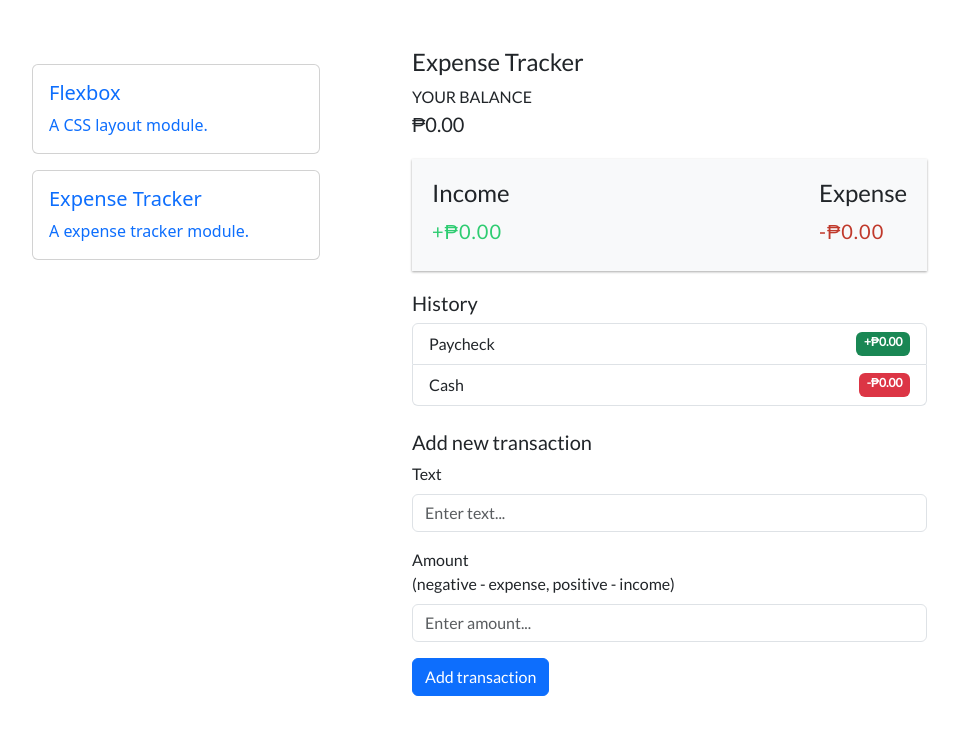
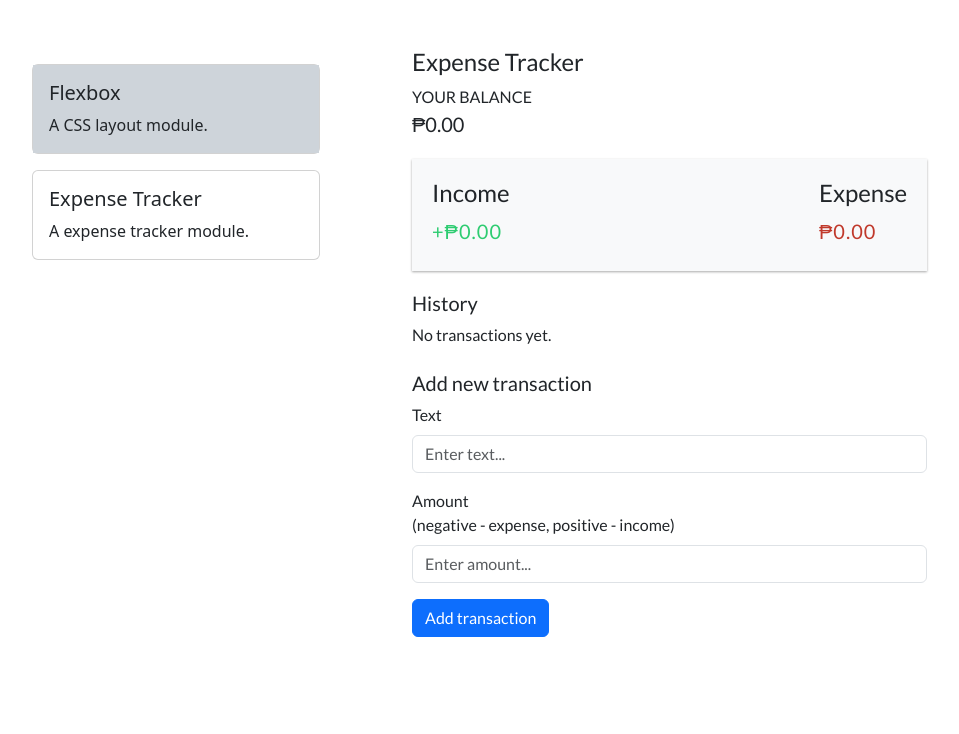
Before and after one commit to the-name-romel/microtools-project, a Vue app: page /expense-tracker in a window 1280 px wide. Shown: the top 734 px of the page, without its empty margins (50-1009 px from the left). Built offline with nearby package versions, Linux system fonts and the light colour scheme.

Commit message:
Finish functions

```diff
--- a/src/App.vue
+++ b/src/App.vue
@@ -1,5 +1,11 @@
 <script setup>
+import { ref } from "vue";
 import { RouterLink, RouterView } from "vue-router";
+
+const currentPath = ref("/");
+const setCurrentPath = (path) => {
+  currentPath.value = path;
+};
 </script>
 
 <template>
@@ -7,24 +13,34 @@ import { RouterLink, RouterView } from "vue-router";
     <div class="row">
       <div class="col-md-4">
         <nav class="sticky-md-top" style="width: 18rem">
-          <RouterLink to="/" class="text-decoration-none">
+          <RouterLink
+            to="/"
+            class="text-decoration-none"
+            @click="setCurrentPath('/')"
+          >
             <div class="card mt-3">
-              <a href="javascript: void(0)" class="text-decoration-none">
-                <div class="card-body">
+              <div
+                class="card-body"
+                :class="currentPath === '/' && 'bg-dark-subtle'"
+              >
                 <h5 class="card-title">Flexbox</h5>
                 <p class="card-text">A CSS layout module.</p>
               </div>
-              </a>
             </div>
           </RouterLink>
-          <RouterLink to="/expense-tracker" class="text-decoration-none">
+          <RouterLink
+            to="/expense-tracker"
+            class="text-decoration-none"
+            @click="setCurrentPath('/expense-tracker')"
+          >
             <div class="card mt-3">
-              <a href="javascript: void(0)" class="text-decoration-none">
-                <div class="card-body">
+              <div
+                class="card-body"
+                :class="currentPath === '/expense-tracker' && 'bg-dark-subtle'"
+              >
                 <h5 class="card-title">Expense Tracker</h5>
                 <p class="card-text">A expense tracker module.</p>
               </div>
-              </a>
             </div>
           </RouterLink>
         </nav>
--- a/src/components/ExpenseTracker.vue
+++ b/src/components/ExpenseTracker.vue
@@ -1,3 +1,63 @@
+<script setup>
+import { computed, ref } from "vue";
+
+const transactions = ref(
+  JSON.parse(localStorage.getItem("transactions")) || []
+);
+
+const total = computed(() => {
+  return transactions?.value
+    .map((transaction) => transaction.amount)
+    .reduce((acc, item) => (acc += item), 0)
+    .toFixed(2);
+});
+
+const income = computed(() => {
+  return transactions?.value
+    .filter((transaction) => transaction.amount > 0)
+    .map((transaction) => transaction.amount)
+    .reduce((acc, item) => (acc += item), 0)
+    .toFixed(2);
+});
+
+const expense = computed(() => {
+  return transactions?.value
+    .filter((transaction) => transaction.amount < 0)
+    .map((transaction) => transaction.amount)
+    .reduce((acc, item) => (acc += item), 0)
+    .toFixed(2);
+});
+
+const text = ref("");
+const amount = ref("");
+
+const onSubmit = () => {
+  if (!text.value || !amount.value) {
+    alert("Please add a text and amount");
+    return;
+  }
+
+  const newTransaction = {
+    id: Math.floor(Math.random() * 100000000),
+    text: text.value,
+    amount: +amount.value,
+  };
+
+  transactions.value.push(newTransaction);
+
+  // Store transactions in local storage
+  localStorage.setItem("transactions", JSON.stringify(transactions.value));
+
+  text.value = "";
+  amount.value = "";
+};
+
+const onDelete = (id) => {
+  transactions.value = transactions.value.filter((t) => t.id !== id);
+  localStorage.setItem("transactions", JSON.stringify(transactions.value));
+};
+</script>
+
 <template>
   <div class="expense" style="width: 70%">
     <h1 class="fs-4">Expense Tracker</h1>
@@ -5,46 +65,54 @@
     <!-- balance -->
     <div class="d-flex flex-column">
       <div class="text-uppercase">your balance</div>
-      <div class="fs-5">₱0.00</div>
+      <div class="fs-5">₱{{ total }}</div>
     </div>
 
     <!-- income and expense -->
     <div class="inc-exp-container bg-light">
       <div>
         <h4>Income</h4>
-        <p class="money plus">+₱0.00</p>
+        <p class="money plus">+₱{{ income }}</p>
       </div>
 
       <div>
         <h4>Expense</h4>
-        <p class="money minus">-₱0.00</p>
+        <p class="money minus">₱{{ expense }}</p>
       </div>
     </div>
 
     <!-- transaction history -->
     <h5>History</h5>
+    <div v-if="!transactions.length">No transactions yet.</div>
     <ul class="list-group">
       <li
+        v-for="transaction in transactions"
+        :key="transaction.id"
         class="list-group-item d-flex justify-content-between position-relative"
       >
-        Paycheck <span class="badge bg-success">+₱0.00</span>
-        <button class="btn btn-danger position-absolute delete-btn">X</button>
-      </li>
-      <li
-        class="list-group-item d-flex justify-content-between position-relative"
-      >
-        Cash <span class="badge bg-danger">-₱0.00</span>
-        <button class="btn btn-danger position-absolute delete-btn">X</button>
+        {{ transaction.text }}
+        <span
+          class="badge bg-success"
+          v-bind:class="transaction.amount < 0 ? 'bg-danger' : 'bg-success'"
+          >₱{{ transaction.amount }}</span
+        >
+        <button
+          @click="onDelete(transaction.id)"
+          class="btn btn-danger position-absolute delete-btn"
+        >
+          X
+        </button>
       </li>
     </ul>
 
     <!-- add transaction -->
     <div class="mt-4">
       <h5>Add new transaction</h5>
-      <form>
+      <form @submit.prevent="onSubmit">
         <div class="mb-3">
           <label for="text" class="form-label">Text</label>
           <input
+            v-model="text"
             type="text"
             class="form-control"
             id="text"
@@ -57,6 +125,7 @@
             (negative - expense, positive - income)</label
           >
           <input
+            v-model="amount"
             type="number"
             class="form-control"
             id="amount"
```
Lines whose indentation alone changed are shown as unchanged.
